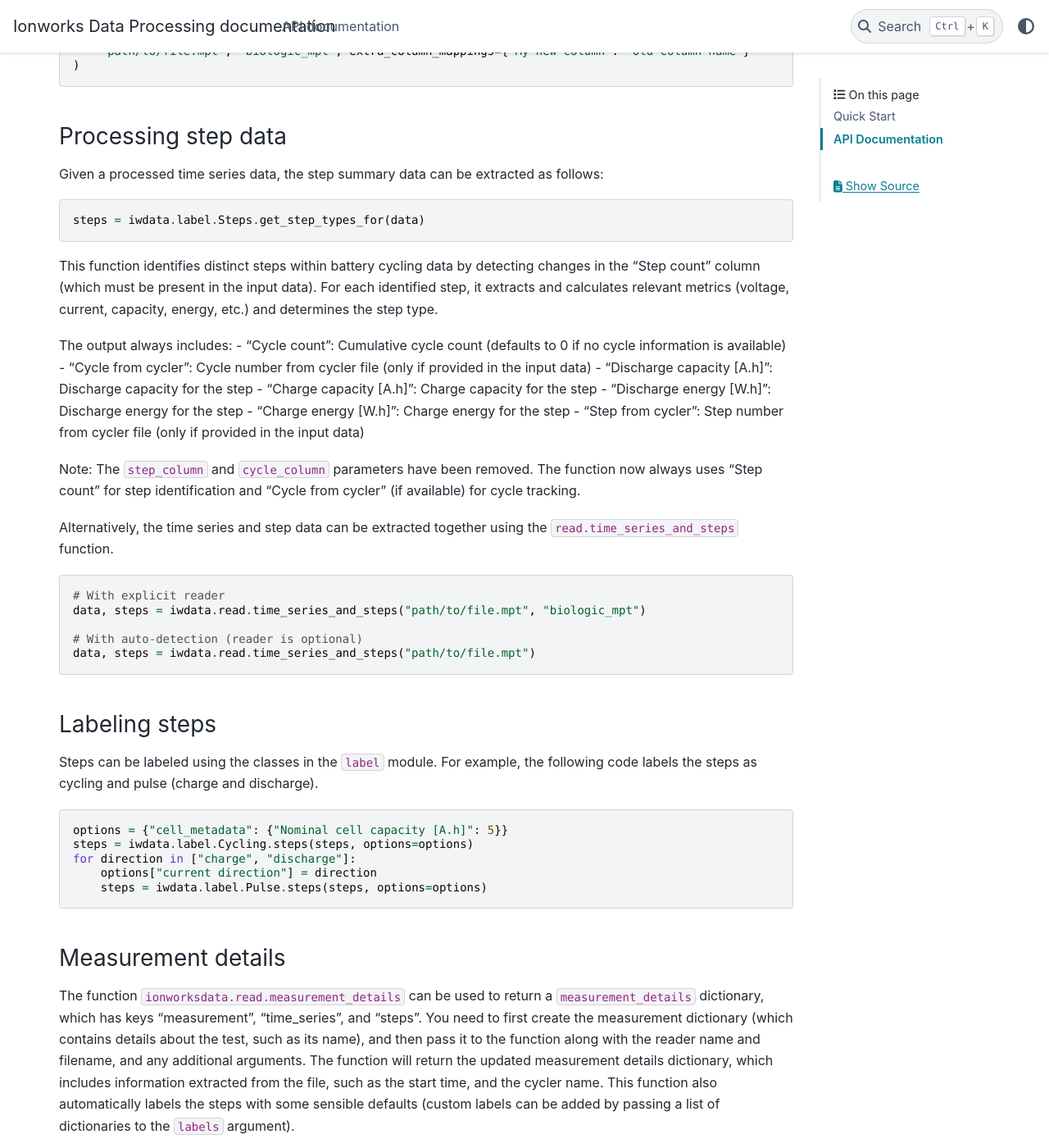
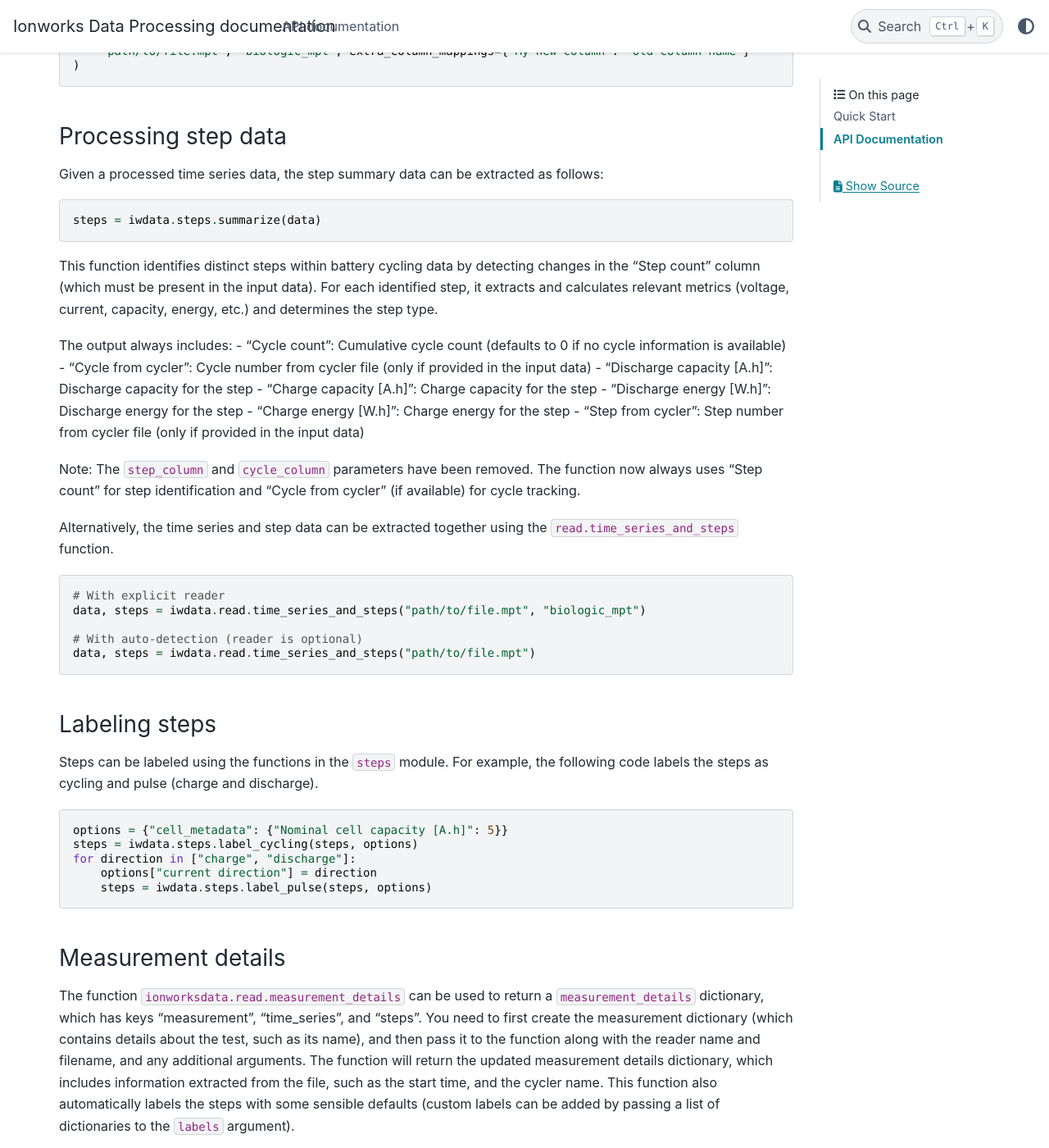
Before and after one commit to ionworks/ionworksdata, a Sphinx documentation site: the page built from docs/index.rst, in a window 1280 px wide and 1400 px high, scrolled down 902 px. Shown: the whole window at 82% size. Built offline with Sphinx 7.4.7 and the PyData theme 0.15.4, drawn with Linux system fonts in a browser that asks for light colours; the version number could not be read and is left out.

Commit message:
fix docs

```diff
--- a/docs/index.rst
+++ b/docs/index.rst
@@ -45,7 +45,7 @@ Given a processed time series data, the step summary data can be extracted as fo
 
 .. code-block:: python
 
-    steps = iwdata.label.Steps.get_step_types_for(data)
+    steps = iwdata.steps.summarize(data)
 
 This function identifies distinct steps within battery cycling data by detecting changes in the "Step count" column (which must be present in the input data). For each identified step, it extracts and calculates relevant metrics (voltage, current, capacity, energy, etc.) and determines the step type.
 
@@ -73,15 +73,15 @@ Alternatively, the time series and step data can be extracted together using the
 Labeling steps
 --------------
 
-Steps can be labeled using the classes in the ``label`` module. For example, the following code labels the steps as cycling and pulse (charge and discharge).
+Steps can be labeled using the functions in the ``steps`` module. For example, the following code labels the steps as cycling and pulse (charge and discharge).
 
 .. code-block:: python
 
     options = {"cell_metadata": {"Nominal cell capacity [A.h]": 5}}
-    steps = iwdata.label.Cycling.steps(steps, options=options)
+    steps = iwdata.steps.label_cycling(steps, options)
     for direction in ["charge", "discharge"]:
         options["current direction"] = direction
-        steps = iwdata.label.Pulse.steps(steps, options=options)
+        steps = iwdata.steps.label_pulse(steps, options)
 
 Measurement details
 -------------------
```
Also changed, not shown: README.md (+5 -5 lines).
